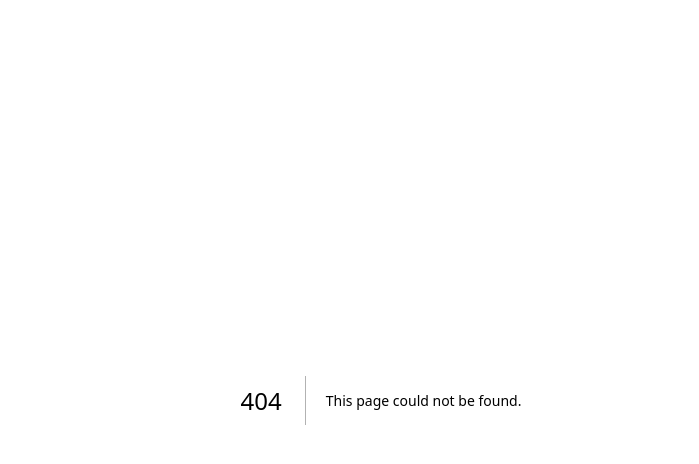
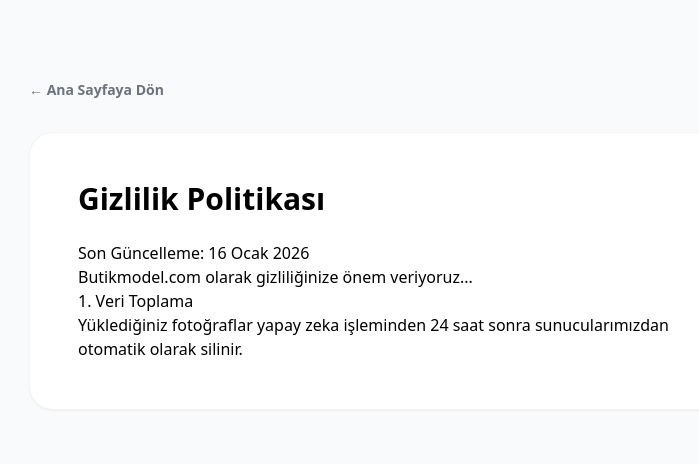
Before and after one commit to trstudioloft/butikmodel-web, a Next.js app: page /legal/privacy in a window 1280 px wide. Before the commit this address had no page. Shown: the top 464 px of the page, without its empty margins (259-958 px from the left). Built offline with nearby package versions, Linux system fonts and the light colour scheme.

Commit message:
Hukuki sayfalar (Gizlilik ve Sartlar) eklendi

```diff
--- /dev/null
+++ b/app/legal/layout.tsx
@@ -0,0 +1,12 @@
+export default function LegalLayout({ children }: { children: React.ReactNode }) {
+  return (
+    <div className="min-h-screen bg-gray-50 font-sans">
+      <div className="max-w-3xl mx-auto py-20 px-8">
+        <a href="/" className="text-sm font-bold text-gray-500 hover:text-black mb-8 block">← Ana Sayfaya Dön</a>
+        <div className="bg-white p-12 rounded-3xl shadow-sm border border-gray-100">
+          {children}
+        </div>
+      </div>
+    </div>
+  );
+}
--- /dev/null
+++ b/app/legal/privacy/page.tsx
@@ -0,0 +1,12 @@
+export default function PrivacyPage() {
+  return (
+    <div className="prose prose-gray max-w-none">
+      <h1 className="text-3xl font-bold mb-6">Gizlilik Politikası</h1>
+      <p>Son Güncelleme: 16 Ocak 2026</p>
+      <p>Butikmodel.com olarak gizliliğinize önem veriyoruz...</p>
+      <h3>1. Veri Toplama</h3>
+      <p>Yüklediğiniz fotoğraflar yapay zeka işleminden 24 saat sonra sunucularımızdan otomatik olarak silinir.</p>
+      {/* Buraya uzun metinler gelir */}
+    </div>
+  );
+}
--- /dev/null
+++ b/app/legal/terms/page.tsx
@@ -0,0 +1,10 @@
+export default function TermsPage() {
+  return (
+    <div className="prose prose-gray max-w-none">
+      <h1 className="text-3xl font-bold mb-6">Kullanım Şartları</h1>
+      <p>Hizmetlerimizi kullanarak aşağıdaki şartları kabul etmiş sayılırsınız...</p>
+      <h3>1. Hesap Güvenliği</h3>
+      <p>Şifrenizi kimseyle paylaşmamak sizin sorumluluğunuzdadır.</p>
+    </div>
+  );
+}
--- a/app/page.tsx
+++ b/app/page.tsx
@@ -356,8 +356,8 @@ export default function Home() {
                   <span className="font-bold text-gray-900">butikmodel.com</span> © 2026
                </div>
                <div className="flex gap-8">
-                  <a href="#" className="hover:text-gray-900 transition-colors">Gizlilik</a>
-                  <a href="#" className="hover:text-gray-900 transition-colors">Şartlar</a>
+                  <a href="/legal/privacy" className="hover:text-gray-900 transition-colors">Gizlilik</a>
+                  <a href="/legal/terms" className="hover:text-gray-900 transition-colors">Şartlar</a>
                   <a href="#" className="hover:text-gray-900 transition-colors">İletişim</a>
                </div>
             </div>
```
